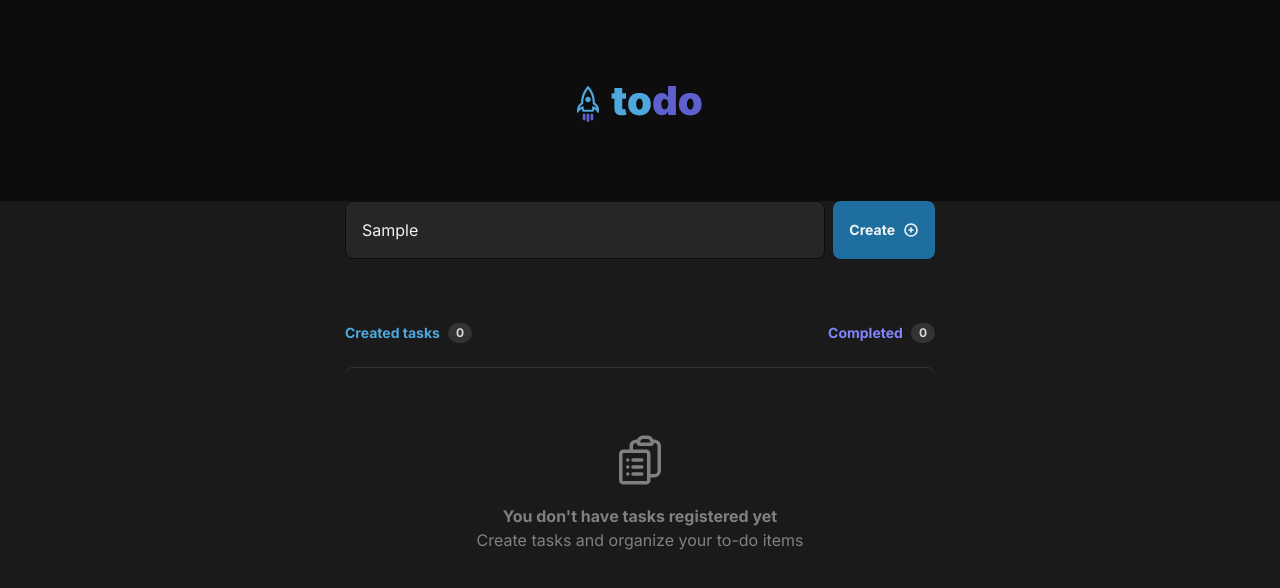
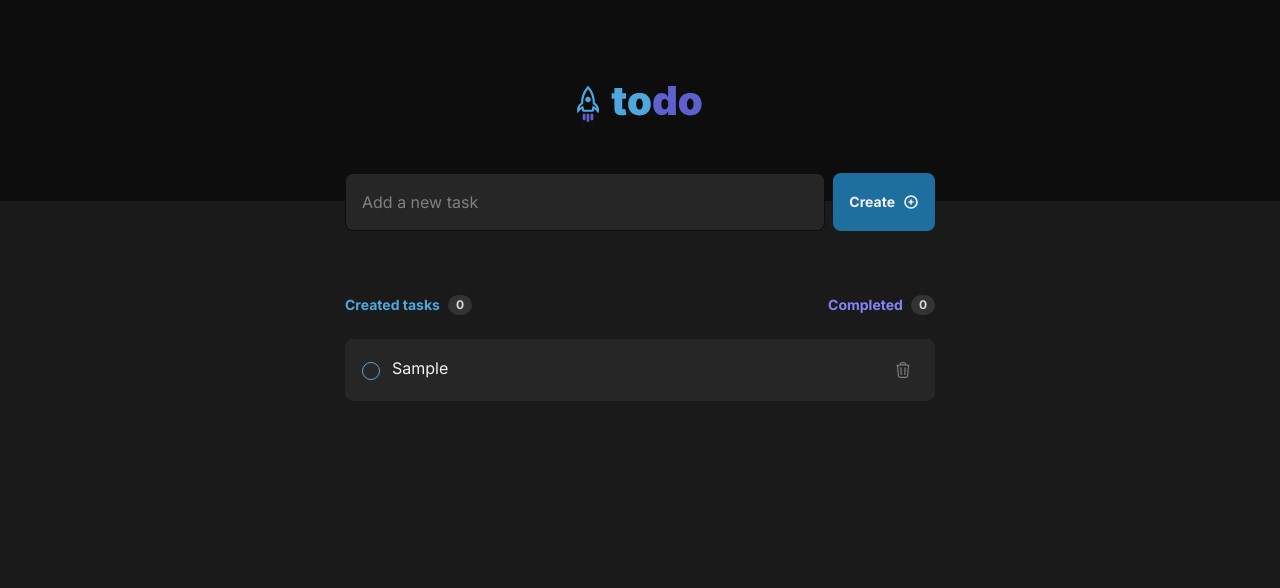
Before and after one commit to JhonatanGAlves/todo-list, a React (Vite) app: page / in a window 1280 px wide. Both pictures are taken after typing "Sample" into the empty fields and a click on the button "Create". Shown: the top 588 px of the page. Built offline with nearby package versions, Linux system fonts and the light colour scheme.

Commit message:
feature: 🧑🏻‍💻Creating the createTask function and showing it in the list

```diff
--- a/src/components/main/Main.tsx
+++ b/src/components/main/Main.tsx
@@ -1,11 +1,24 @@
-import SearchBox from "./searchbox/SearchBox";
+import { useState } from "react";
+import TaskInput from "./task-input/TaskInput";
 import Tasks from "./tasks/Tasks";
+import { TaskTypes } from "../../types/types";
 
 export default function Main() {
+  const [tasks, setTasks] = useState<TaskTypes[]>([]);
+
+  const createTask = (newTaskName: string) => {
+    const newTask = {
+      taskName: newTaskName,
+      completed: false,
+    };
+
+    setTasks([...tasks, newTask]);
+  };
+
   return (
-    <main className="flex justify-center">
+    <main className="flex justify-center -mt-7">
       <div className="flex flex-col items-center px-6 w-full min-[640px]:w-[39.875rem]">
-        <SearchBox />
+        <TaskInput createTask={createTask} />
 
         <div className="flex justify-between pt-16 w-full">
           <div className="flex items-center gap-2">
@@ -23,7 +36,7 @@ export default function Main() {
           </div>
         </div>
 
-        <Tasks />
+        <Tasks tasks={tasks} />
       </div>
     </main>
   );
--- a/src/components/main/searchbox/SearchBox.tsx
+++ /dev/null
@@ -1,18 +0,0 @@
-import { PlusCircleIcon } from "@heroicons/react/24/outline";
-
-export default function SearchBox() {
-  return (
-    <div className="flex gap-2 w-full">
-      <input
-        className="outline-none border border-solid border-gray-700 rounded-lg w-full p-4 text-gray-100 placeholder:text-gray-300 bg-gray-500"
-        type="search"
-        name="search-box"
-        placeholder="Add a new task"
-      />
-      <button className="text-gray-100 flex justify-center items-center gap-2 p-4 bg-blue-dark hover:bg-blue transition-all rounded-lg">
-        <span className="font-bold text-sm">Create</span>
-        <PlusCircleIcon width={16} strokeWidth={2.5} />
-      </button>
-    </div>
-  );
-}
--- /dev/null
+++ b/src/components/main/task-input/TaskInput.tsx
@@ -0,0 +1,33 @@
+import { PlusCircleIcon } from "@heroicons/react/24/outline";
+import { useState } from "react";
+
+interface TaskInputProps {
+  createTask: (newTaskName: string) => void;
+}
+
+export default function TaskInput({ createTask }: TaskInputProps) {
+  const [newTaskInput, setNewTaskInput] = useState<string>("");
+
+  return (
+    <div className="flex gap-2 w-full">
+      <input
+        className="outline-none border border-solid border-gray-700 rounded-lg w-full p-4 text-gray-100 placeholder:text-gray-300 bg-gray-500"
+        type="search"
+        value={newTaskInput}
+        onChange={(e) => setNewTaskInput(e.target.value)}
+        name="search-box"
+        placeholder="Add a new task"
+      />
+      <button
+        className="text-gray-100 flex justify-center items-center gap-2 p-4 bg-blue-dark hover:bg-blue transition-all rounded-lg"
+        onClick={() => {
+          createTask(newTaskInput);
+          setNewTaskInput("");
+        }}
+      >
+        <span className="font-bold text-sm">Create</span>
+        <PlusCircleIcon width={16} strokeWidth={2.5} />
+      </button>
+    </div>
+  );
+}
--- a/src/components/main/tasks/Tasks.tsx
+++ b/src/components/main/tasks/Tasks.tsx
@@ -1,13 +1,17 @@
 import { ClipboardDocumentListIcon } from "@heroicons/react/24/outline";
 import TaskCard from "./task-card/TaskCard";
-import { useState } from "react";
+import { TaskTypes } from "../../../types/types";
 
-export default function Tasks() {
-  const [tasks, setTasks] = useState([]);
+interface TasksProps {
+  tasks: TaskTypes[];
+}
 
+export default function Tasks({ tasks }: TasksProps) {
   return tasks.length > 0 ? (
-    <div className="w-full mt-6">
-      <TaskCard />
+    <div className="w-full mt-6 flex flex-col gap-3">
+      {tasks.map((task, index) => (
+        <TaskCard key={index} taskName={task.taskName} />
+      ))}
     </div>
   ) : (
     <div className="w-full mt-6 py-16 border-t border-solid border-gray-400 rounded-lg">
--- a/src/components/main/tasks/task-card/TaskCard.tsx
+++ b/src/components/main/tasks/task-card/TaskCard.tsx
@@ -1,16 +1,17 @@
 import { TrashIcon } from "@heroicons/react/24/outline";
 
-export default function TaskCard() {
+interface TaskCardProps {
+  taskName: string;
+}
+
+export default function TaskCard({ taskName }: TaskCardProps) {
   return (
-    <div className="w-full flex justify-between p-4 bg-gray-500 rounded-lg border border-solid border-gray-500">
+    <div className="w-full flex justify-between p-4 bg-gray-500 hover:bg-gray-500/80 transition-all rounded-lg border border-solid border-gray-500">
       <input
         className="checked appearance-none outline-none cursor-pointer w-[1.125rem] h-[1.125rem] self-start mt-1.5 rounded-full relative border border-solid border-blue hover:border-blue-dark hover:bg-blue-dark/20 checked::before:text-gray-100 checked:bg-purple-dark checked:border-purple-dark checked:hover:bg-purple checked:hover:border-purple checked:before:content-['\2713'] checked:before:text-[0.85rem] checked:before:text-gray-100 checked:before:absolute checked:before:right-[1px] checked:before:top-[-2px] transition-all"
         type="checkbox"
       />
-      <span className="text-gray-100 px-3 flex-1">
-        Integer urna interdum massa libero auctor neque turpis turpis semper.
-        Duis vel sed fames integer.
-      </span>
+      <span className="text-gray-100 px-3 flex-1">{taskName}</span>
       <button className="outline-none self-start py-[5px] px-1.5 text-gray-300 hover:text-danger hover:bg-gray-400 hover:rounded transition-all">
         <TrashIcon width={18} />
       </button>
--- /dev/null
+++ b/src/types/types.d.ts
@@ -0,0 +1,4 @@
+export interface TaskTypes {
+  taskName: string;
+  completed: boolean;
+}
```
